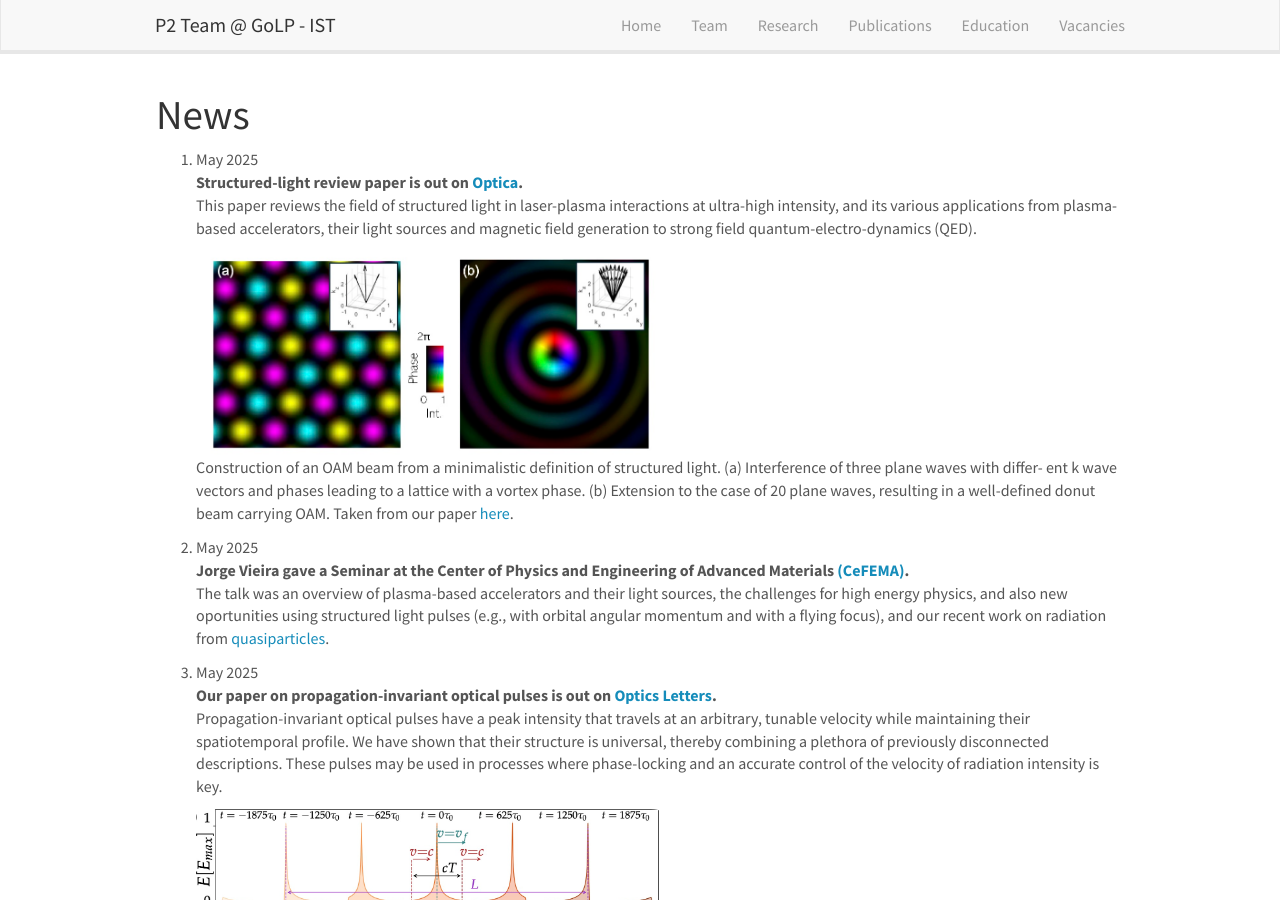
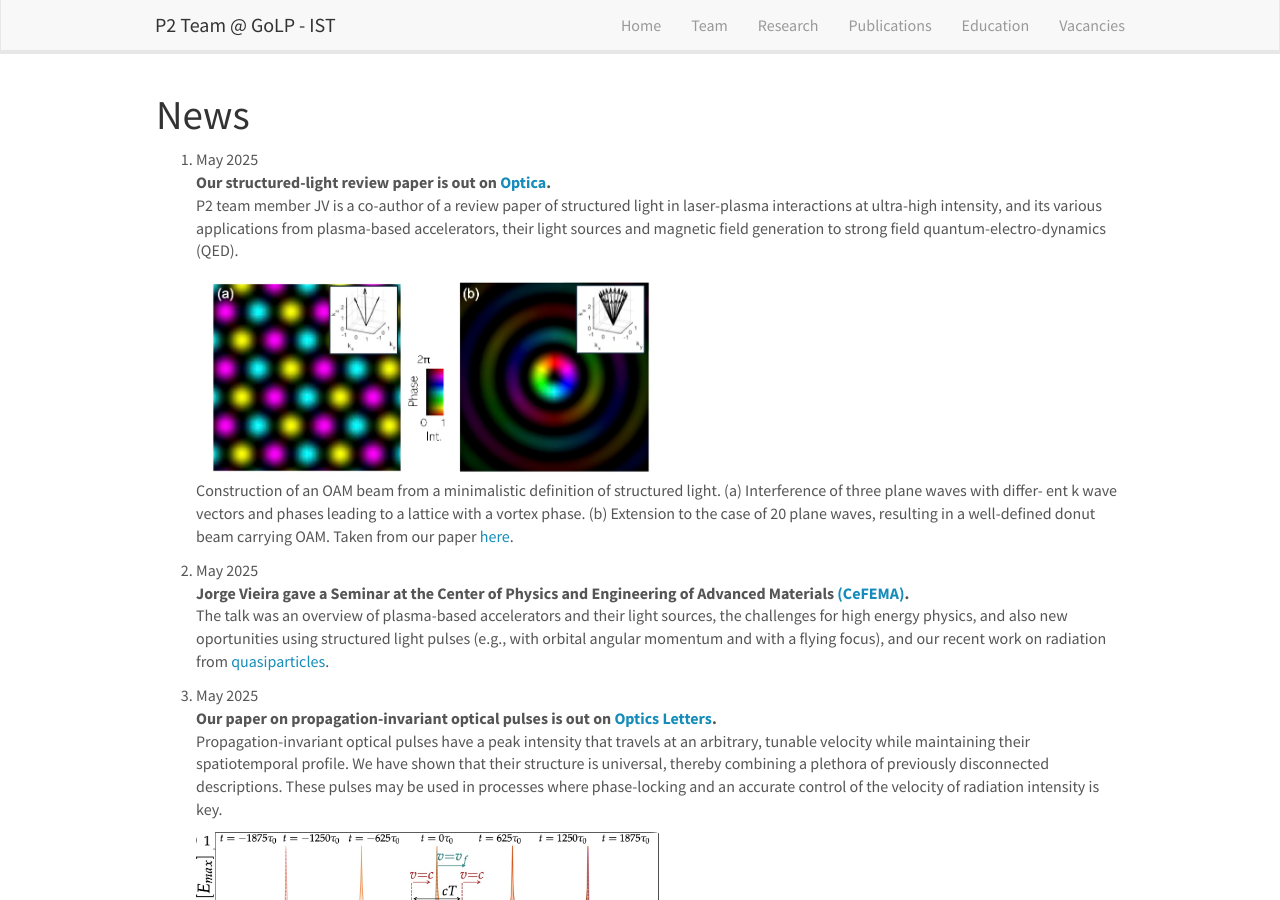
Before and after one commit to p2team/p2team.github.io, a Jekyll site: the page built from _pages/allnews.md, in a window 1280 px wide and 900 px high. Built offline with Jekyll 4.4.1, drawn with Linux system fonts in a browser that asks for light colours; nearby versions of some CDN libraries.

Commit message:
review optica paper 2

```diff
--- a/_data/news.yml
+++ b/_data/news.yml
@@ -1,6 +1,6 @@
 - date: 23. May 2025
-  headline: Structured-light review paper is out on [Optica](https://doi.org/10.1364/OPTICA.558754).
-  fullstory: This paper reviews the field of structured light in laser-plasma interactions at ultra-high intensity, and its various applications from plasma-based accelerators, their light sources and magnetic field generation to strong field quantum-electro-dynamics (QED).
+  headline: Our structured-light review paper is out on [Optica](https://doi.org/10.1364/OPTICA.558754).
+  fullstory: P2 team member JV is a co-author of a review paper of structured light in laser-plasma interactions at ultra-high intensity, and its various applications from plasma-based accelerators, their light sources and magnetic field generation to strong field quantum-electro-dynamics (QED).
   number_photo: 1
   photo: Optica-review-2025.jpg
   photo_caption: Construction of an OAM beam from a minimalistic definition of structured light. (a) Interference of three plane waves with differ- ent k wave vectors and phases leading to a lattice with a vortex phase. (b) Extension to the case of 20 plane waves, resulting in a well-defined donut beam carrying OAM. Taken from our paper [here](https://doi.org/10.1364/OPTICA.558754).
```
